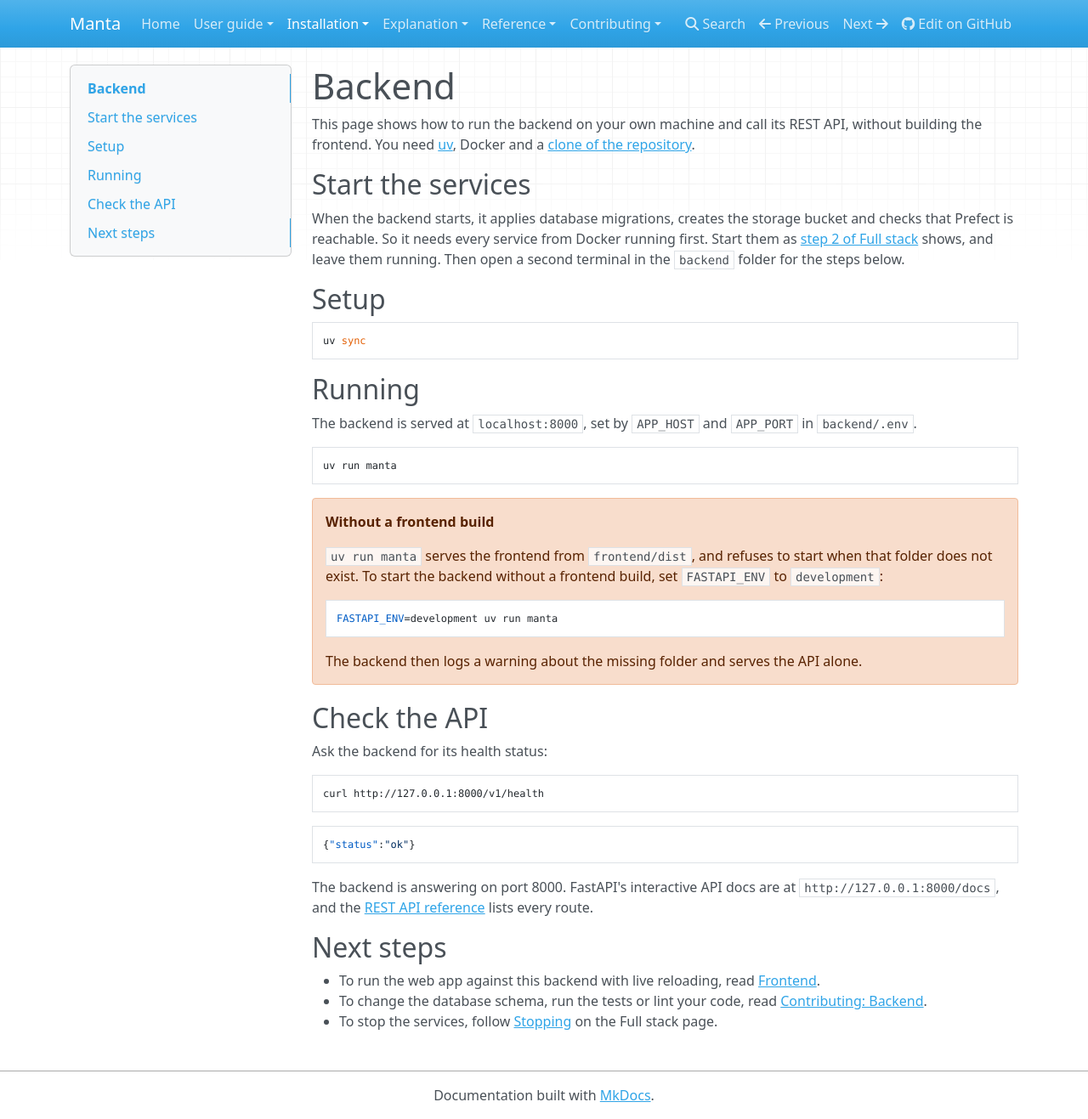
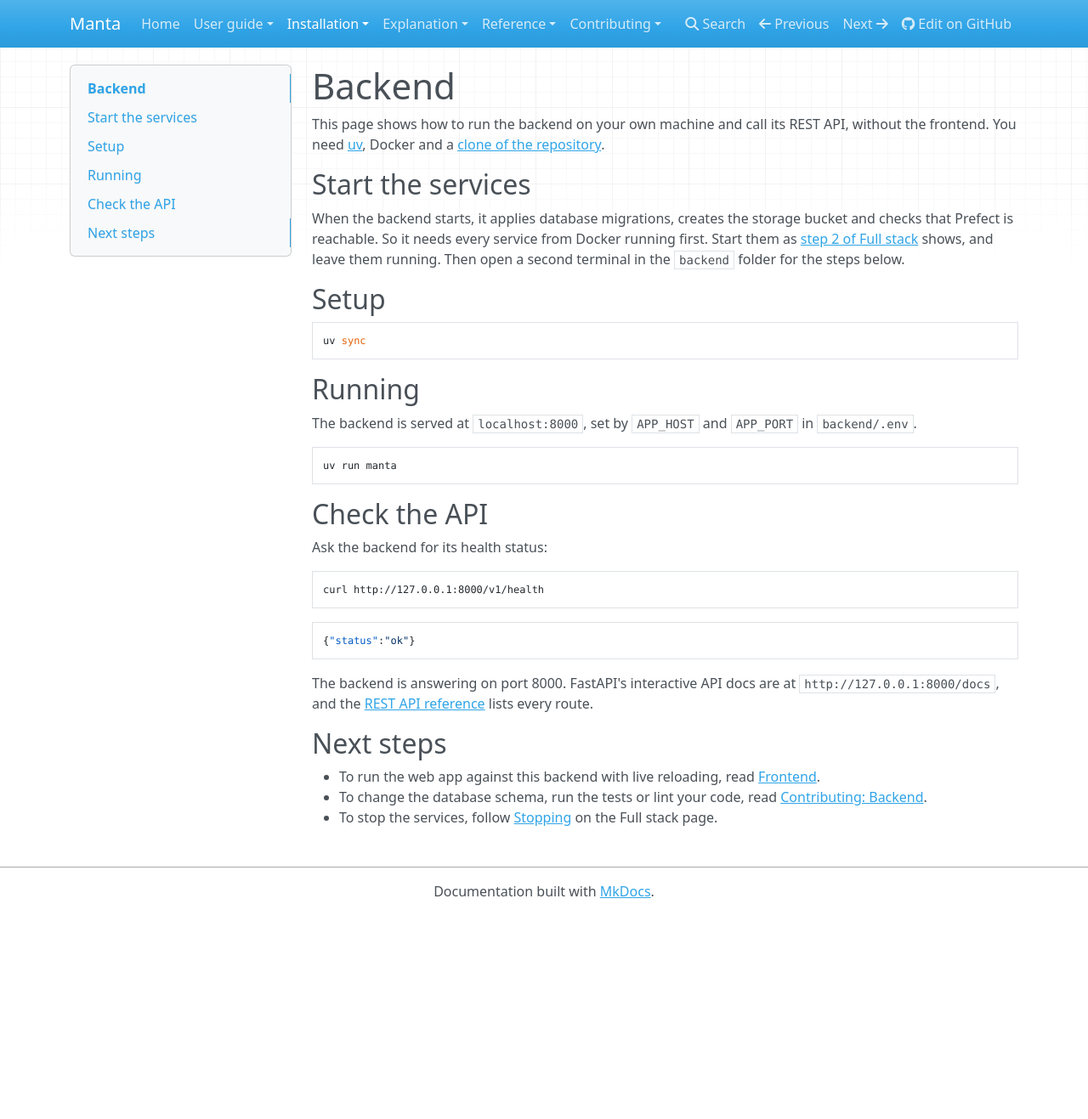
Before and after one commit to manta-plan/manta, an MkDocs documentation site: the page built from docs/installation/backend.md, in a window 1280 px wide and 1317 px high. Shown: the whole window at 85% size. Built offline with MkDocs 1.6.1, drawn with Linux system fonts in a browser that asks for light colours; nearby versions of some CDN libraries.

````diff
--- a/docs/installation/backend.md
+++ b/docs/installation/backend.md
@@ -5,7 +5,7 @@ SPDX-License-Identifier: CC-BY-4.0
 
 # Backend
 
-This page shows how to run the backend on your own machine and call its REST API, without building the frontend.
+This page shows how to run the backend on your own machine and call its REST API, without the frontend.
 You need [uv](https://docs.astral.sh/uv/getting-started/installation/), Docker and a [clone of the repository](full-stack.md#1-clone-the-repository).
 
 ## Start the services
@@ -16,17 +16,6 @@ Start them as [step 2 of Full stack](full-stack.md#2-start-the-services) shows,
 Then open a second terminal in the `backend` folder for the steps below.
 
 --8<-- "backend/README.md:docs-setup"
-
-!!! warning "Without a frontend build"
-
-    `uv run manta` serves the frontend from `frontend/dist`, and refuses to start when that folder does not exist.
-    To start the backend without a frontend build, set `FASTAPI_ENV` to `development`:
-
-    ```bash
-    FASTAPI_ENV=development uv run manta
-    ```
-
-    The backend then logs a warning about the missing folder and serves the API alone.
 
 ## Check the API
 
--- a/docs/installation/frontend.md
+++ b/docs/installation/frontend.md
@@ -7,7 +7,7 @@ SPDX-License-Identifier: CC-BY-4.0
 
 This page shows how to run the frontend's development server, which reloads the web app as you edit its source.
 The development server sends every request under `/v1` to a backend at `http://127.0.0.1:8000`.
-So before you start, run the backend as [Backend](backend.md) shows, with `FASTAPI_ENV=development` because the development server serves the web app itself.
+So before you start, run the backend as [Backend](backend.md) shows.
 
 --8<-- "frontend/README.md:docs-setup"
 
````
Also changed, not shown: docs/explanation/architecture.md (+6 -4 lines).
